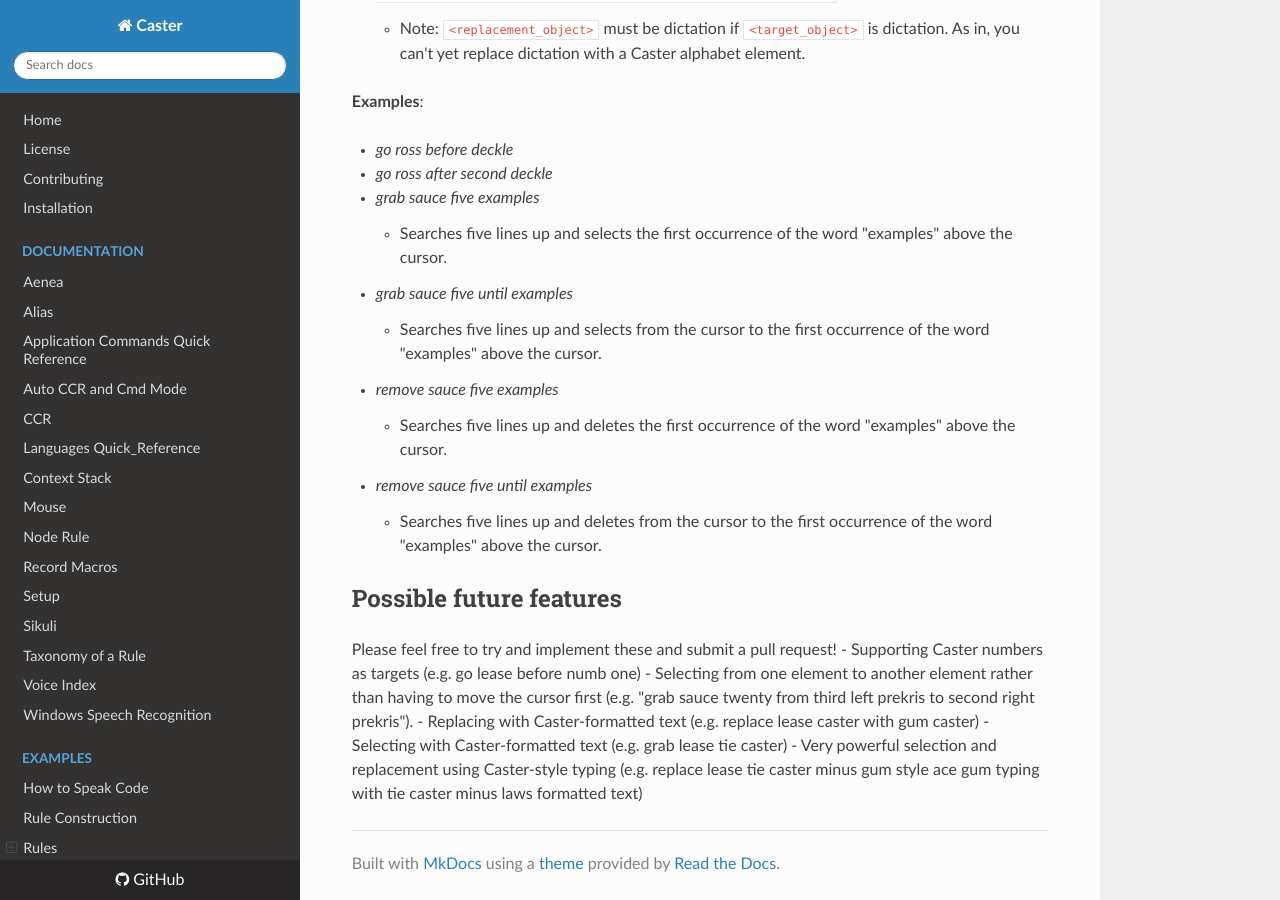
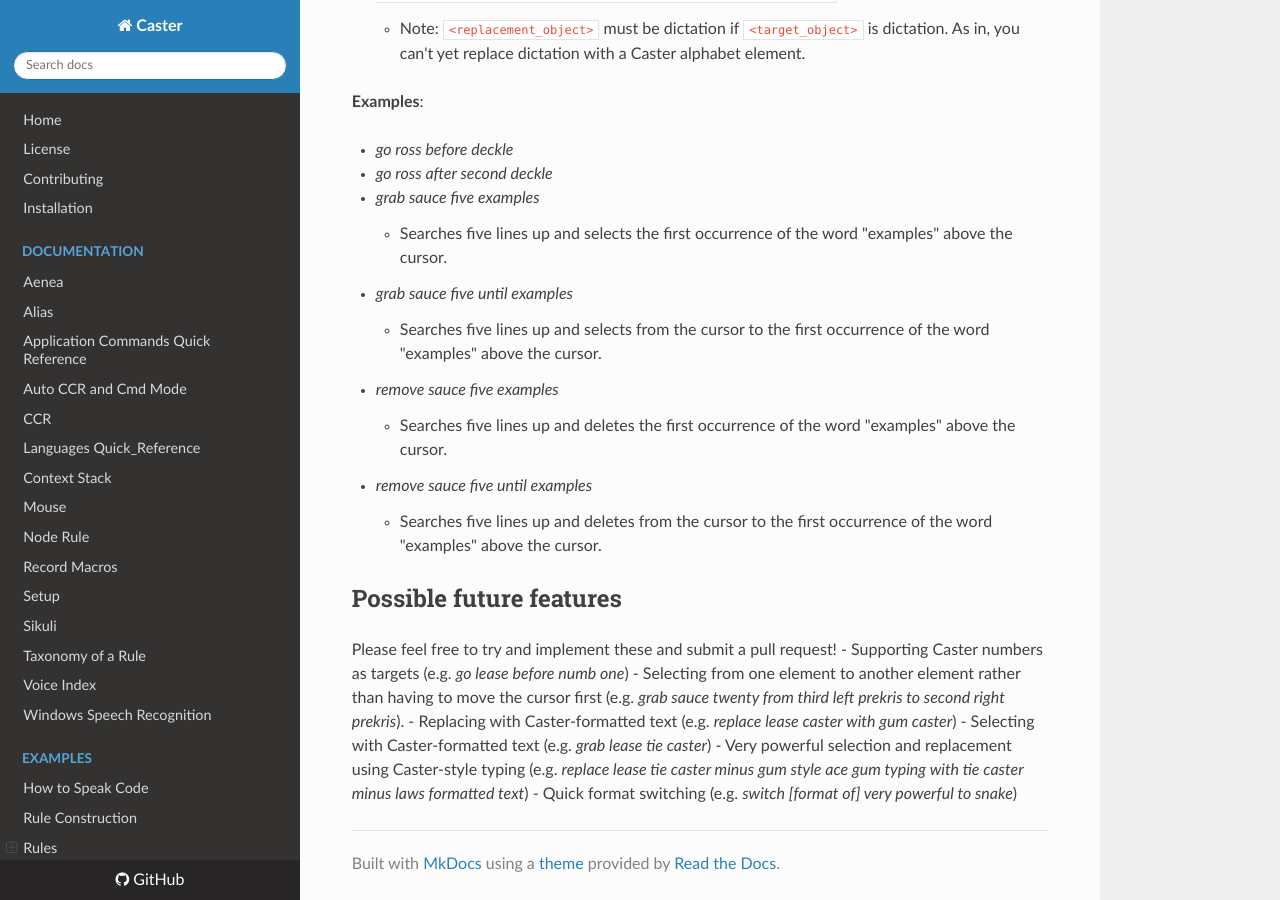
Before and after one commit to dictation-toolbox/Caster, an MkDocs documentation site: the page built from castervoice/doc/readthedocs/Text_Manipulation.md, in a window 1280 px wide and 900 px high, scrolled down 1004 px. Built offline with MkDocs 1.6.1, drawn with Linux system fonts in a browser that asks for light colours; nearby versions of some CDN libraries; comment, search, counter and statistics services are not loaded.

Commit message:
tweak docs

```diff
--- a/castervoice/doc/readthedocs/Text_Manipulation.md
+++ b/castervoice/doc/readthedocs/Text_Manipulation.md
@@ -35,8 +35,9 @@ Caster provides powerful text manipulation and navigation features. These functi
 
 ## Possible future features
 Please feel free to try and implement these and submit a pull request!
-- Supporting Caster numbers as targets (e.g. go lease before numb one)
-- Selecting from one element to another element rather than having to move the cursor first (e.g. "grab sauce twenty from third left prekris to second right prekris").
-- Replacing with Caster-formatted text (e.g. replace lease caster with gum caster)
-- Selecting with Caster-formatted text (e.g. grab lease tie caster)
-- Very powerful selection and replacement using Caster-style typing (e.g. replace lease tie caster minus gum style ace gum typing with tie caster minus laws formatted text)
+- Supporting Caster numbers as targets (e.g. _go lease before numb one_)
+- Selecting from one element to another element rather than having to move the cursor first (e.g. _grab sauce twenty from third left prekris to second right prekris_).
+- Replacing with Caster-formatted text (e.g. _replace lease caster with gum caster_)
+- Selecting with Caster-formatted text (e.g. _grab lease tie caster_)
+- Very powerful selection and replacement using Caster-style typing (e.g. _replace lease tie caster minus gum style ace gum typing with tie caster minus laws formatted text_)
+- Quick format switching (e.g. _switch [format of] very powerful to snake_)
```
